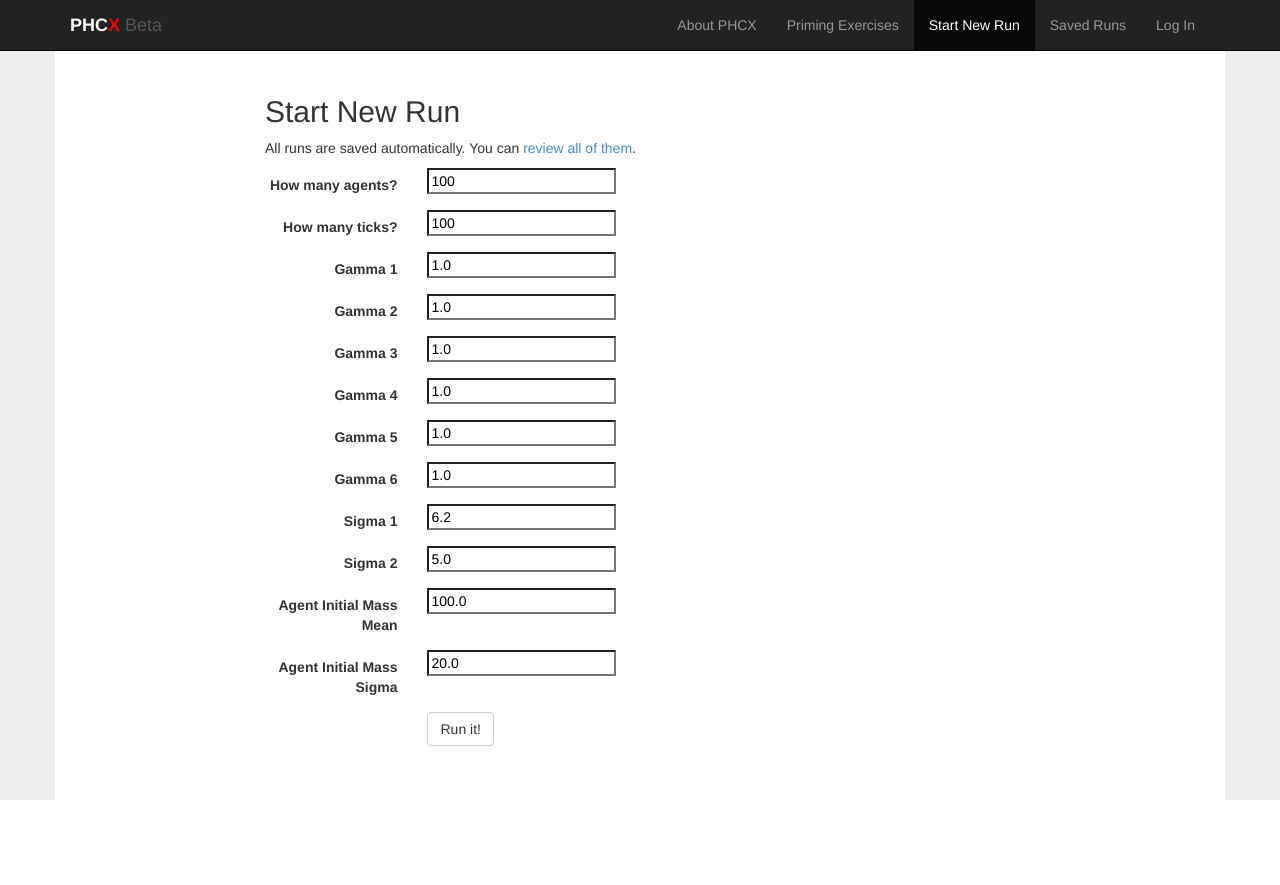
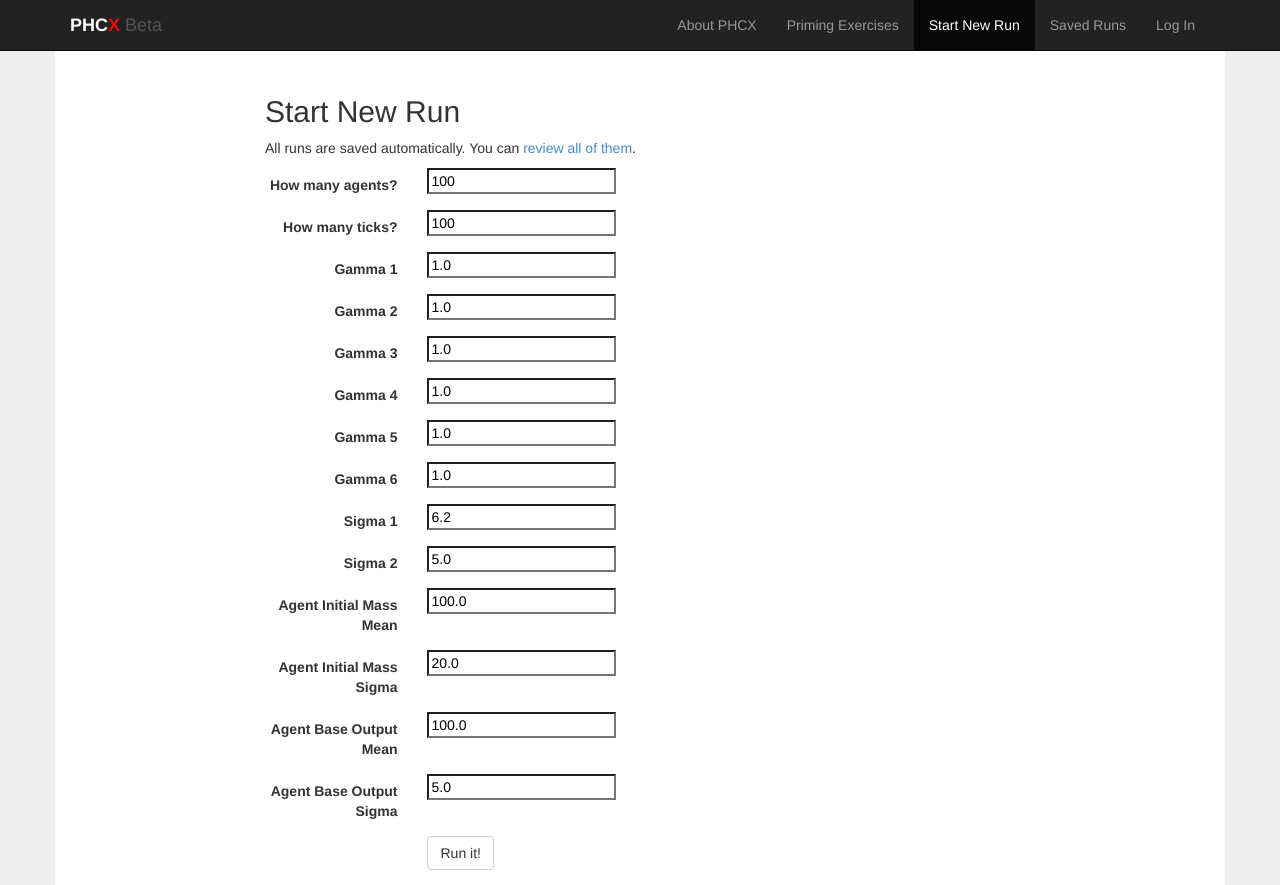
Before and after one commit to ccnmtl/capsim, a Django app: page / in a window 1280 px wide. Before the commit the page ends 800 px from the top, so only its background shows below. Run offline with Django 3.2, Linux system fonts and the light colour scheme; some libraries are stand-ins or nearby versions.

Commit message:
expose agent base output params

```diff
--- a/capsim/main/forms.py
+++ b/capsim/main/forms.py
@@ -58,3 +58,29 @@ class RunForm(forms.Form):
         initial=INITIAL_MASS_SIGMA,
         label="Agent Initial Mass Sigma",
         )
+    agent_base_output_mean = forms.FloatField(
+        initial=BASE_OUTPUT_MEAN,
+        label="Agent Base Output Mean",
+        )
+    agent_base_output_sigma = forms.FloatField(
+        initial=BASE_OUTPUT_SIGMA,
+        label="Agent Base Output Sigma",
+        )
+            # recreation_activity_alpha=self.recreation_activity.alpha,
+            # recreation_activity_lambda=self.recreation_activity.llambda,
+            # domestic_activity_alpha=self.domestic_activity.alpha,
+            # domestic_activity_lambda=self.domestic_activity.llambda,
+            # transport_activity_alpha=self.transport_activity.alpha,
+            # transport_activity_lambda=self.transport_activity.llambda,
+            # education_activity_alpha=self.education_activity.alpha,
+            # education_activity_lambda=self.education_activity.llambda,
+            # food_exposure_alpha=self.food_exposure.alpha,
+            # food_exposure_lambda=self.food_exposure.llambda,
+            # energy_density_alpha=self.energy_density.alpha,
+            # energy_density_lambda=self.energy_density.llambda,
+            # food_advertising_alpha=self.food_advertising.alpha,
+            # food_advertising_lambda=self.food_advertising.llambda,
+            # food_convenience_alpha=self.food_convenience.alpha,
+            # food_convenience_lambda=self.food_convenience.llambda,
+            # food_literacy_alpha=self.food_literacy.alpha,
+            # food_literacy_lambda=self.food_literacy.llambda,
--- a/capsim/main/views.py
+++ b/capsim/main/views.py
@@ -19,7 +19,9 @@ class IndexView(View):
             fields = ['ticks', 'number_agents', 'gamma_1', 'gamma_2',
                       'gamma_3', 'gamma_4', 'gamma_5', 'gamma_6',
                       'sigma_1', 'sigma_2',
-                      'agent_initial_mass_mean', 'agent_initial_mass_sigma']
+                      'agent_initial_mass_mean', 'agent_initial_mass_sigma',
+                      'agent_base_output_mean', 'agent_base_output_sigma',
+                      ]
             parameters = dict()
             for f in fields:
                 parameters[f] = form.cleaned_data[f]
--- a/capsim/templates/main/index.html
+++ b/capsim/templates/main/index.html
@@ -128,6 +128,23 @@ makeGraph("div.placeholder", runData, runStdDevs);
   </div>
 
   <div class="form-group">
+		{{ form.agent_base_output_mean.errors }}
+    <label for="inputAgentInitialMassMean" class="col-sm-2
+    control-label">Agent Base Output Mean</label>
+    <div class="col-sm-3">
+      {{ form.agent_base_output_mean }}
+    </div>
+  </div>
+  <div class="form-group">
+		{{ form.agent_base_output_sigma.errors }}
+    <label for="inputAgentInitialMassSigma" class="col-sm-2
+    control-label">Agent Base Output Sigma</label>
+    <div class="col-sm-3">
+      {{ form.agent_base_output_sigma }}
+    </div>
+  </div>
+
+  <div class="form-group">
     <div class="col-sm-offset-2 col-sm-3">
       <button type="submit" class="btn btn-default">Run it!</button>
     </div>
```
Also changed, not shown: capsim/main/tests/test_views.py (+3 -1 lines).
